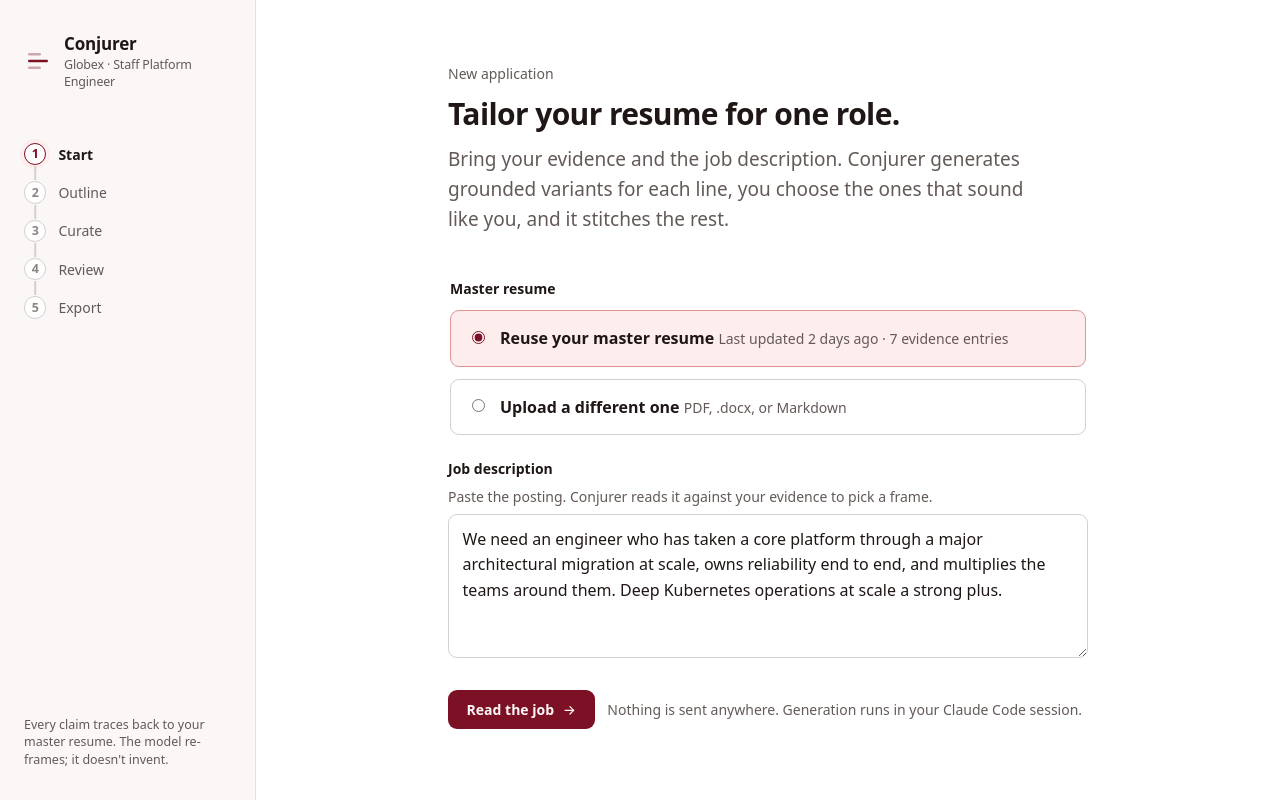
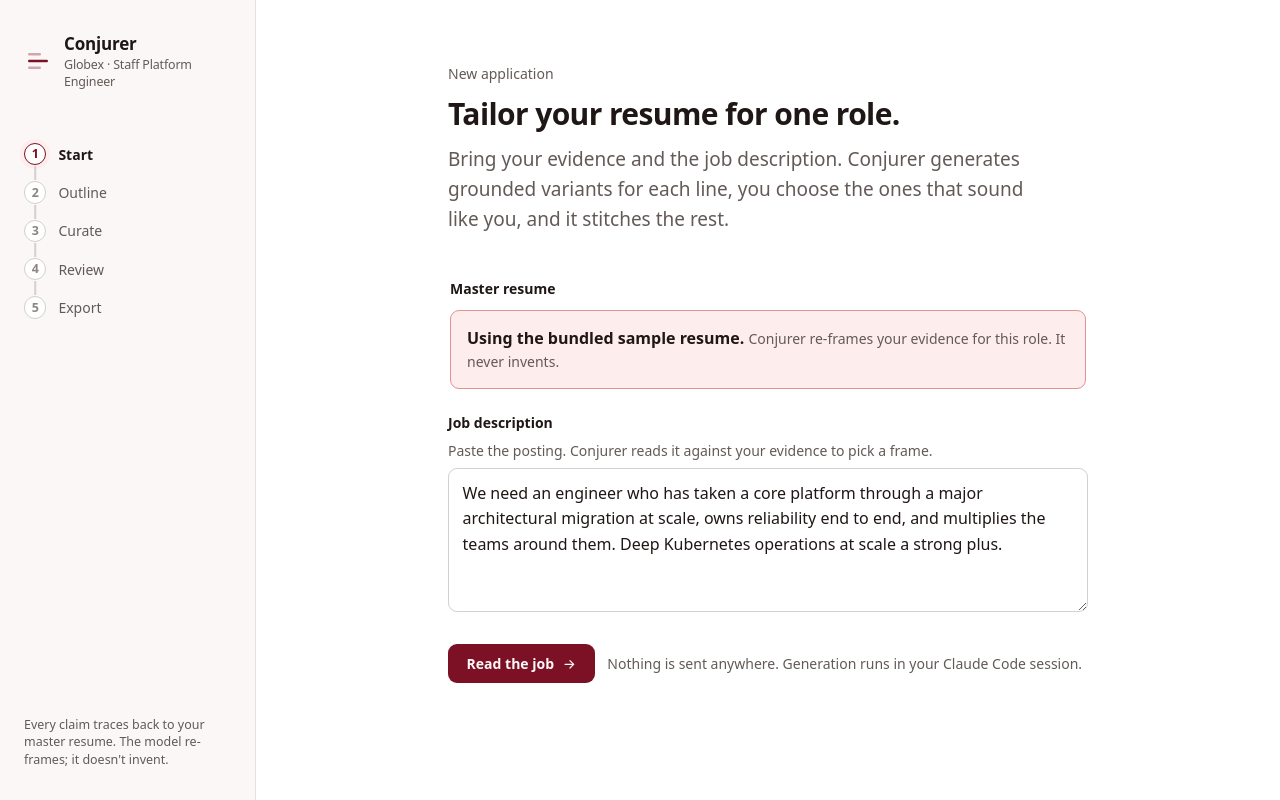
Before and after one commit to JoshuaOliphant/resume-conjurer, a FastAPI app: page / in a window 1280 px wide. Run offline with FastAPI, Linux system fonts and the light colour scheme.

Commit message:
fix(start): make the Start screen honest and wire the pasted JD
Live testing surfaced that the Start form was decorative: it claimed "Last updated
2 days ago · 7 evidence entries" (hardcoded template copy), offered an "Upload a
different one" option with no file input or handler, and the pasted JD was ignored.

- entry.html: drop the fabricated reuse-metadata and the non-functional upload option;
  show an honest, config-aware source line (live: "Reusing master-resume.md from your
  workspace."; fake: "Using the bundled sample resume.").
- main.py /start (live): read the pasted `jd` and persist it to the workspace via the
  new repo.save_jd before generating, so the JD you paste is actually what gets tailored.
- WorkspaceRepository.save_jd: FsWorkspaceRepository writes applications/<slug>/jd.txt
  (creating the dir); FakeWorkspaceRepository raises (live-only, like the other
  generation-persistence methods).

Upload + ingest of a user's own resume is deferred (single-user fixed-workspace for now);
the screen no longer promises it. 110 tests, 100% line+branch, ty clean.

Co-Authored-By: Claude Opus 4.8 (1M context) <noreply@anthropic.com>

```diff
--- a/web/app/adapters/workspace_fake.py
+++ b/web/app/adapters/workspace_fake.py
@@ -32,6 +32,9 @@ class FakeWorkspaceRepository:
     def load_inputs(self, slug: str) -> WorkspaceInputs:
         raise NotImplementedError
 
+    def save_jd(self, slug: str, jd: str) -> None:
+        raise NotImplementedError
+
     def save_outline(self, slug: str, outline: Outline) -> None:
         raise NotImplementedError
 
--- a/web/app/adapters/workspace_fs.py
+++ b/web/app/adapters/workspace_fs.py
@@ -174,6 +174,11 @@ class FsWorkspaceRepository:
             evidence_pool=evidence_pool,
         )
 
+    def save_jd(self, slug: str, jd: str) -> None:
+        app_dir = self._app_dir(slug)
+        app_dir.mkdir(parents=True, exist_ok=True)
+        (app_dir / "jd.txt").write_text(jd if jd.endswith("\n") else jd + "\n")
+
     # --- outline -----------------------------------------------------------
 
     def save_outline(self, slug: str, outline: Outline) -> None:
--- a/web/app/main.py
+++ b/web/app/main.py
@@ -122,16 +122,30 @@ def create_app(
         # Before generation has run (fresh live workspace) there is no application to show,
         # so render the Start form without app_data. base.html tolerates a missing app_data.
         app_data = None if _not_generated_yet() else repo.load_application(SLUG)
+        # Honest source line: the live backend reuses the workspace master resume; the
+        # offline config uses the bundled sample. No fabricated "last updated"/counts.
+        master_resume_note = (
+            "Reusing master-resume.md from your workspace."
+            if live
+            else "Using the bundled sample resume."
+        )
         return templates.TemplateResponse(
-            request, "entry.html", _ctx(request, "entry", app_data=app_data)
+            request,
+            "entry.html",
+            _ctx(request, "entry", app_data=app_data, master_resume_note=master_resume_note),
         )
 
     @app.post("/start")
     async def start(request: Request):
         # Offline (fake) config has variants ready, so step straight to the outline.
-        # The live config summons them in the background and shows a progress page.
+        # The live config writes the pasted JD into the workspace, then summons variants
+        # in the background and shows a progress page.
         if not live:
             return RedirectResponse("/outline", status_code=303)
+        form = await request.form()
+        jd = str(form.get("jd", "")).strip()
+        if jd:
+            repo.save_jd(SLUG, jd)
         run_manager.start(SLUG)
         return templates.TemplateResponse(
             request,
--- a/web/app/ports.py
+++ b/web/app/ports.py
@@ -88,6 +88,10 @@ class WorkspaceRepository(Protocol):
         """Read grimoire, master resume, JD, evidence, and build the evidence pool."""
         ...
 
+    def save_jd(self, slug: str, jd: str) -> None:
+        """Persist the pasted job description to applications/<slug>/jd.txt before generating."""
+        ...
+
     def save_outline(self, slug: str, outline: Outline) -> None:
         """Persist the outline to applications/<slug>/outline.json."""
         ...
--- a/web/app/templates/entry.html
+++ b/web/app/templates/entry.html
@@ -11,20 +11,12 @@
   <fieldset class="field" style="border:0;padding:0;margin-top:var(--space-7);">
     <legend class="field__label" style="padding:0;margin-bottom:var(--space-3);">Master resume</legend>
     <div class="choices">
-      <label class="choice choice--on">
-        <input type="radio" name="source" value="reuse" checked>
+      <div class="choice choice--on">
         <span>
-          <span class="choice__title">Reuse your master resume</span>
-          <span class="choice__sub">Last updated 2 days ago · 7 evidence entries</span>
+          <span class="choice__title">{{ master_resume_note }}</span>
+          <span class="choice__sub">Conjurer re-frames your evidence for this role. It never invents.</span>
         </span>
-      </label>
-      <label class="choice">
-        <input type="radio" name="source" value="upload">
-        <span>
-          <span class="choice__title">Upload a different one</span>
-          <span class="choice__sub">PDF, .docx, or Markdown</span>
-        </span>
-      </label>
+      </div>
     </div>
   </fieldset>
 
```
Also changed, not shown: web/tests/test_live_flow.py (+36 -0 lines), web/tests/test_routes.py (+10 -0 lines), web/tests/test_workspace_fs.py (+12 -0 lines).
